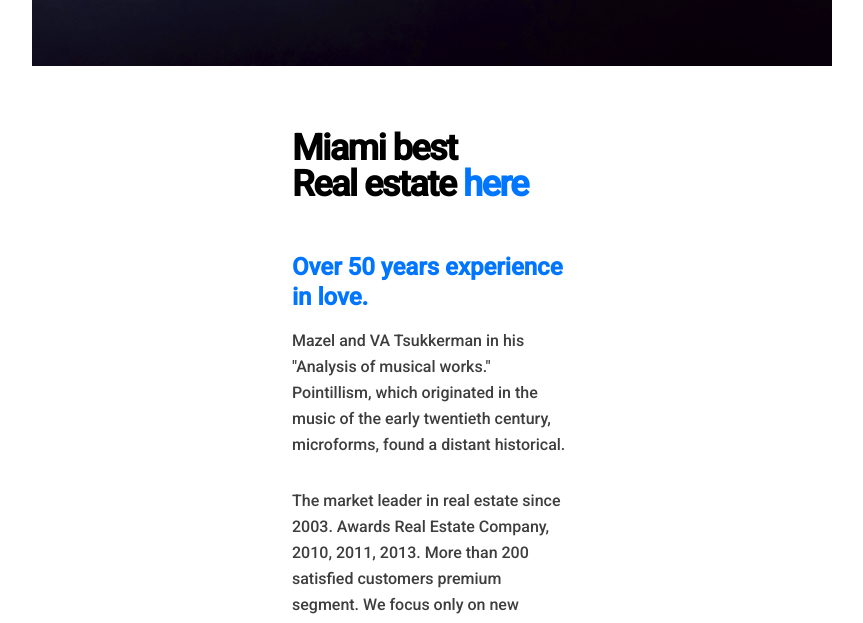
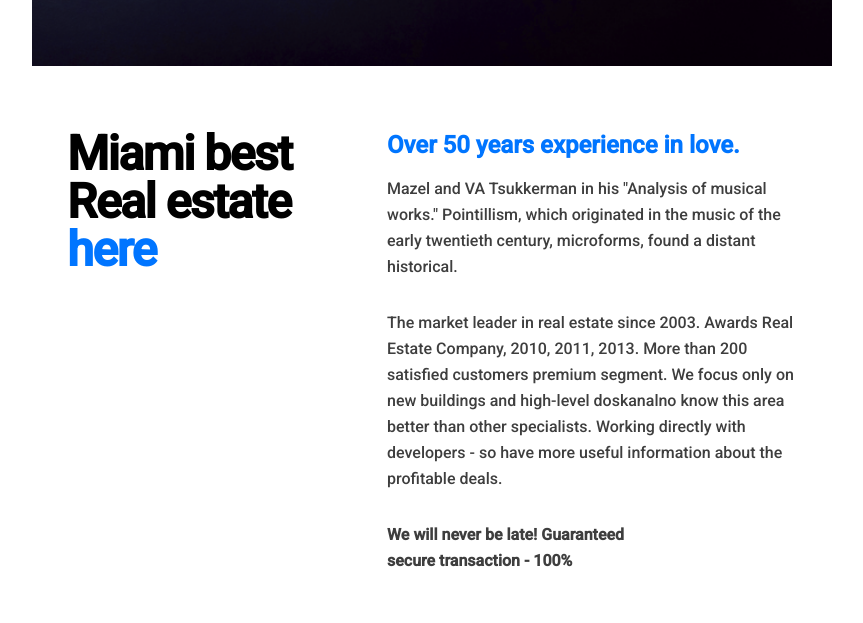
Before and after one commit to den-dombrovskyi/miamiLanding, a website: page index.html in a window 1280 px wide. Shown: the part 734-1357 px from the top of the page, without its empty margins (208-1071 px from the left). Drawn offline with nearby package versions, Linux system fonts and the light colour scheme.

Commit message:
Completed the expirense section

```diff
--- a/index.html
+++ b/index.html
@@ -99,7 +99,10 @@
             <a class="experience__title-link" href="#">here</a>
           </h2>
         </div>
-        <h3 class="experience__subtitle">Over 50 years experience in love.</h3>
+        <div class="experience__big-text">
+          <h3 class="experience__subtitle">
+            Over 50 years experience in love.
+          </h3>
           <div class="experience__box-text">
             <p class="experience__top-text">
               Mazel and VA Tsukkerman in his "Analysis of musical works."
@@ -108,15 +111,16 @@
             </p>
             <p class="experience__average-text">
               The market leader in real estate since 2003. Awards Real Estate
-            Company, 2010, 2011, 2013. More than 200 satisfied customers premium
-            segment. We focus only on new buildings and high-level doskanalno
-            know this area better than other specialists. Working directly with
-            developers - so have more useful information about the profitable
-            deals.
+              Company, 2010, 2011, 2013. More than 200 satisfied customers
+              premium segment. We focus only on new buildings and high-level
+              doskanalno know this area better than other specialists. Working
+              directly with developers - so have more useful information about
+              the profitable deals.
             </p>
             <p class="experience__bottom-text">
               We will never be late! Guaranteed secure transaction - 100%
             </p>
+          </div>
         </div>
       </section>
       <section class="section gallery" id="gallery">
--- a/styles/experience.scss
+++ b/styles/experience.scss
@@ -1,9 +1,19 @@
 @import "./variables.scss";
 .experience {
+  @include onDesktop {
+    display: flex;
+    gap: 80px;
+  }
   &__box-title {
     width: 240px;
     height: 74px;
     padding-bottom: 48px;
+  }
+  &__title-black {
+    @include onDesktop {
+      font-size: 48px;
+      line-height: 48px;
+    }
   }
   &__title-link {
     color: $backgraundColor;
@@ -16,9 +26,15 @@
     font-size: 24px;
     font-weight: 700;
     line-height: 30px;
+    @include onDesktop {
+      width: 410px;
+    }
   }
   &__box-text {
     width: 280px;
+    @include onDesktop {
+      width: 410px;
+    }
   }
   &__top-text {
     font-weight: 400;
@@ -34,12 +50,17 @@
     line-height: 26px;
     color: $colorText;
     padding-bottom: $padingBottomText;
+    @include onDesktop {
+      width: 410px;
+    }
   }
   &__bottom-text {
     font-weight: 700;
     font-size: 16px;
     line-height: 26px;
     color: $colorText;
-
+    @include onDesktop {
+      width: 238px;
+    }
   }
 }
--- a/styles/header.scss
+++ b/styles/header.scss
@@ -8,7 +8,7 @@
   background-repeat: no-repeat;
   background-size: cover;
   @include onDesktop {
-   width: 100vh;
+    width: 100vh;
     padding: 24px 120px 80px 120px;
   }
 
@@ -28,6 +28,10 @@
     display: block;
     width: $imageMenu;
     height: $imageMenu;
+    @include onDesktop {
+      width: 32px;
+      height: 32px;
+    }
   }
   &__box-menu:hover {
     background-image: url(../image/sideMenu.svg);
@@ -54,7 +58,7 @@
   &__phone-image {
     width: $imageMenu;
     height: $imageMenu;
-    @include onDesktop  {
+    @include onDesktop {
       width: 32px;
       height: 32px;
     }
@@ -64,6 +68,9 @@
     flex-direction: column;
     justify-content: space-around;
     height: 118px;
+    @include onDesktop {
+      height: 210px;
+    }
   }
   &__line {
     width: 40px;
@@ -74,10 +81,13 @@
   }
   &__title {
     color: #fff;
-    font-family: "Roboto", sans-serif;
     font-size: 46px;
     font-weight: 700;
     line-height: 40px;
     letter-spacing: -1px;
+    @include onDesktop {
+      font-size: 80px;
+      line-height: 80px;
+    }
   }
 }
```
Also changed, not shown: styles.css, 1 other file. Lines whose indentation alone changed are shown as unchanged.
